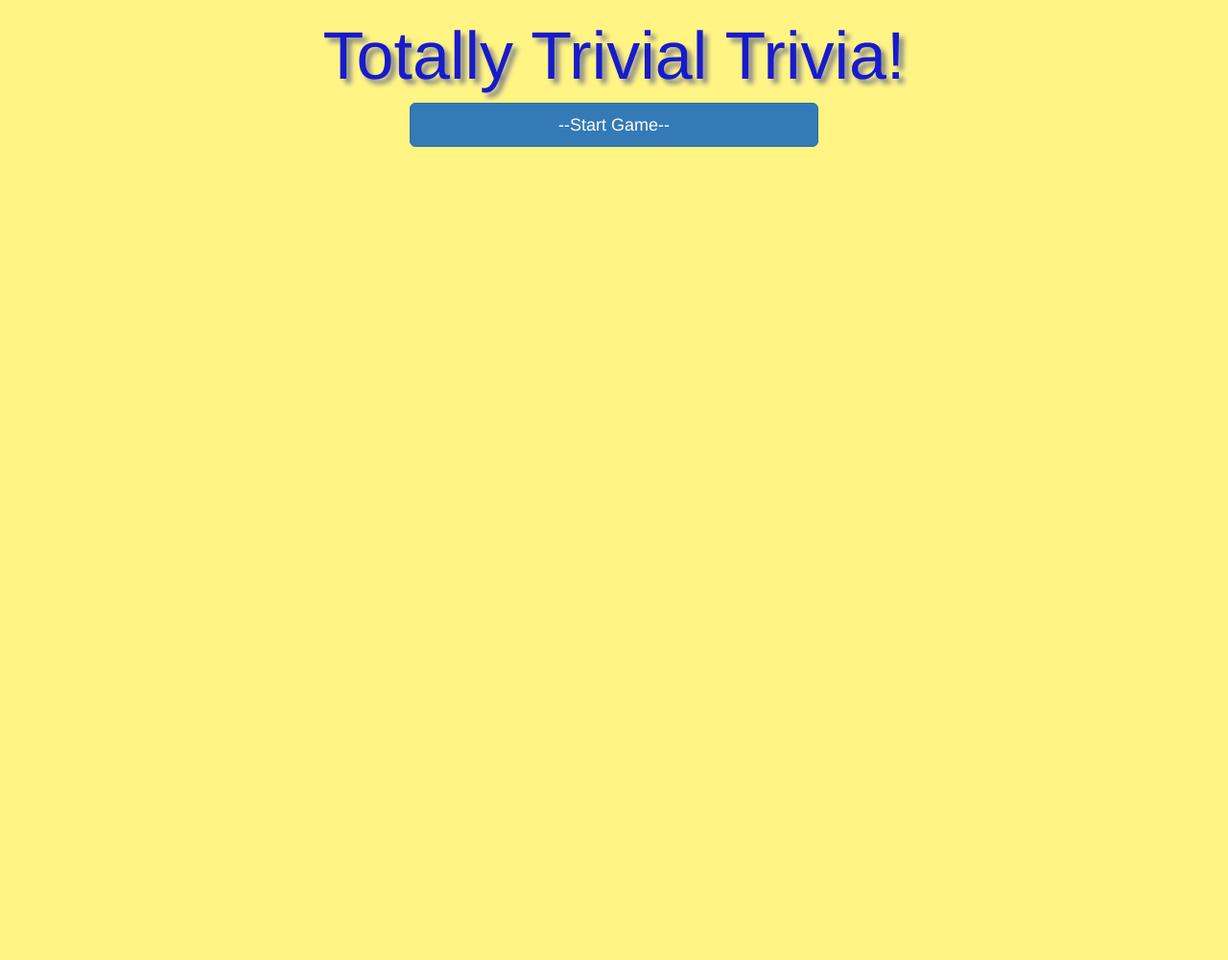
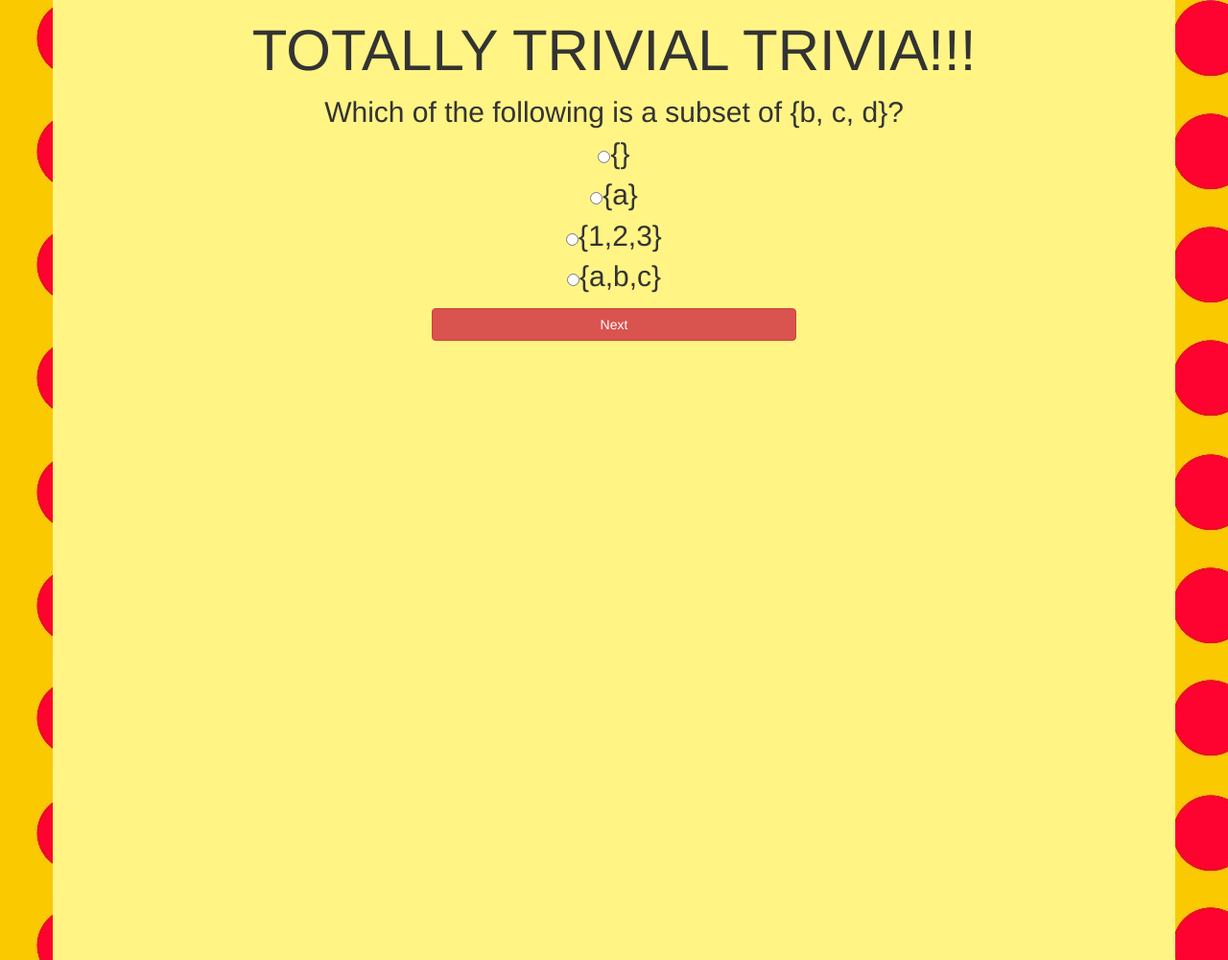
Before and after one commit to Jclarc/TriviaGame, a PHP site: page / in a window 1280 px wide. Shown: the whole page at 96% size. Run offline with PHP 8.4, Linux system fonts and the light colour scheme.

Commit message:
timer issues

```diff
--- a/assets/css/style.css
+++ b/assets/css/style.css
@@ -1,6 +1,7 @@
 body {
     width:100%;
     background-image: url(../images/background.jpg);
+    font-size:3em;
 }
 .container{
     background-color: #fff484;
@@ -22,3 +23,9 @@ body {
 #questionTitle{
     font-size:4em;
 }
+ul{
+    list-style: none
+}
+h1{
+    font-size: 2em;
+}
--- a/assets/javascript/app.js
+++ b/assets/javascript/app.js
@@ -1,55 +1,31 @@
 
-var questionBank = [{
-        question: 'question1?',
-        choices: ['a1', 'a2', 'a3', 'a4'],
+var questions = [{
+    question: "Which of the following is a subset of  {b, c, d}?",
+    choices: ["{}", "{a}", "{1,2,3}", "{a,b,c}"],
+    correctAnswer:0
+}, {
+    question: "The value of 5 in the number  357.21 is ?",
+    choices: ["tenths", "ones", "tens", "hundreds"],
     correctAnswer: 2
-    },
-    {
-        question: 'question2?',
-        choices: ['a1', 'a2', 'a3', 'a4'],
-        correctAnswer: 2
-    },
-    {
-        question: 'question3?',
-        choices: ['a1', 'a2', 'a3', 'a4'],
+}, {
+    question: "3 4/5 expressed as a decimal is ?",
+    choices: ["3.40", "3.45", "3.50", "3.80"],
     correctAnswer: 3
-    },
-    {
-        question: 'question4?',
-        choices: ['a1', 'a2', 'a3', 'a4'],
-        correctAnswer: 1
-    },
-    {
-        question: 'question5?',
-        choices: ['a1', 'a2', 'a3', 'a4'],
-        correctAnswer: 1
+}, {
+    question: "Which of the following is the Highest Common Factor of 18, 24 and 36?",
+    choices: ["6", "18", "36", "72"],
+    correctAnswer: 0
+}, {
+    question: "How many subsets does the set {a, b, c, d, e} have?",
+    choices: ["2", "5", "10", "32"],
+    correctAnswer: 3
 }];
 
+var currentQuestion = 0;
+var correctAnswers = 0;
+var quizOver = false;
 
-
-
-var questionTitle = document.getElementById('questionTitle');
-var selectionList = document.getElementById('selectionList');
-var nextButton = document.getElementById('nextButton');
-var startButton= document.getElementById('startButton');
-var i = 0;
-var j = 30;
-
-
-
-
-
-var start=false;
-$(".container").hide();
-startButton.onclick=function(){
-    if (start=true){
-        startTimer();
-        $(".startContainer").hide();
-        $(".container").show();
-
-    }
-
-    //timer function
+/*
 function startTimer() {
     var countdownTimer = setInterval(function() {
         $(".timer h2").html("Time Remaining: "+j+" Seconds");
@@ -58,39 +34,81 @@ startButton.onclick=function(){
             clearTimeout(countdownTimer);
         }
     }, 1000);
+*/
 
+    function displayCurrentQuestion() {
 
-        nextButton.onclick = function() {
-            if(i>questionBank.length -1){
-                i=0;
-            }
-            populateQuestion(i);
-            i++;
-        };
+    console.log("In display current Question");
 
+    var question = questions[currentQuestion].question;
+    var questionClass = $(document).find(".container > .question");
+    var choiceList = $(document).find(".container > .answers");
+    var numChoices = questions[currentQuestion].choices.length;
+    $(questionClass).text(question);
+    $(choiceList).find("li").remove();
 
-        //writes questions to html
-        function populateQuestion(num) {
-            var individualQuestion = questionBank[i];
-            questionTitle.innerText = individualQuestion.question;
-            selectionList.innerHTML = ""; //reset choices list
-            for(var key in individualQuestion.choices){
-                var radioBtnName = "question"+i+"_choice";
-                var choiceText = individualQuestion.choices[key];
-                selectionList.appendChild(createList(radioBtnName,choiceText));
+    var choice;
+    for (i = 0; i < numChoices; i++) {
+        choice = questions[currentQuestion].choices[i];
+        $('<li><input type="radio" value=' + i + ' name="dynradio" />' + choice + '</li>').appendTo(choiceList);
     }
 }
 
-        //creates list for answers
-        function createList(name, choiceText) {
-            var e = document.createElement('div');
-            var answerBtn = '<input type="radio" name="' + name + '"';
-            answerBtn += '/>'+choiceText;
-            e.innerHTML = answerBtn;
-            return e;
+function resetQuiz() {
+    currentQuestion = 0;
+    correctAnswers = 0;
+    hideScore();
+}
+
+function displayScore() {
+    $(document).find(".container > .result").text("You scored: " + correctAnswers + " out of: " + questions.length);
+    $(document).find(".container > .result").show();
+}
+
+function hideScore() {
+    $(document).find(".result").hide();
 }
 
 
+
+
+
+$(document).ready(function () {
+    displayCurrentQuestion();
+    $(this).find(".message").hide();
+
+
+    $(this).find(".nextButton").on("click", function () {
+        if (!quizOver) {
+
+            var value = $("input[type='radio']:checked").val();
+
+            if (value == undefined) {
+                $(document).find(".message").text("Please select an answer");
+                $(document).find(".message").show();
+            } else {
+                $(document).find(".message").hide();
+
+                if (value == questions[currentQuestion].correctAnswer) {
+                    correctAnswers++;
                 }
 
-} //end start function
+                currentQuestion++;
+                if (currentQuestion < questions.length) {
+                    displayCurrentQuestion();
+                } else {
+                    displayScore();
+                    $(document).find(".nextButton").text("Play Again?");
+                    quizOver = true;
+                }
+            }
+        } else {//reset
+            quizOver = false;
+            $(document).find(".nextButton").text("Next Question");
+            resetQuiz();
+            displayCurrentQuestion();
+            hideScore();
+        }
+    });
+
+});
--- a/index.html
+++ b/index.html
@@ -14,29 +14,22 @@
 
 </head>
 <body>
-<div class="startContainer">
-    <div class="subContainer">
-        <div class="row"></div>
-        <div class="col-md-12">
-            <h1 class="text-center">Totally Trivial Trivia!</h1>
-        </div>
-        <button class="btn btn-primary btn-lg col-md-4 col-md-offset-4"type="button" id =startButton>   --Start Game--   </button>
-        </div>
-    </div>
-</div>
+<div class="container">
+    <h1 class="text-center">TOTALLY TRIVIAL TRIVIA!!!</h1>
 
-<!-- Overall Bootstrap Grid -->
-<div class="container">
-    <div class="row"></div>
-        <div class="col-md-12">
-            <h1 class="text-center">Totally Trivial Trivia!</h1>
-        </div>
+    <div class="timer"></div>
+    <div class="text-center .col-md-4 .col-md-offset-4 question"></div>
+    <ul class="answers col-lg-12 text-center "></ul>
 
-        <div class="timer text-center"><h2 id="seconds"></h2></div>
 
-    <h2 class="text-center" id='questionTitle'> </h2>
-    <div class="text-center" id ='selectionList'> </div>
-    <button class="btn btn-primary btn-lg col-md-4 col-md-offset-4"type="button" id = nextButton>   --Next--   </button>
+    <div class="message col-md-6 col-md-offset-3 text-center "></div>
+
+    <div class="result col-md-6 col-md-offset-3 text-center"></div>
+
+
+    <div class="nextButton btn btn-danger col-lg-4 col-md-offset-4" type="button">Next</div>
+
+    <br>
 </div>
 
 
```
Lines whose indentation alone changed are shown as unchanged.
